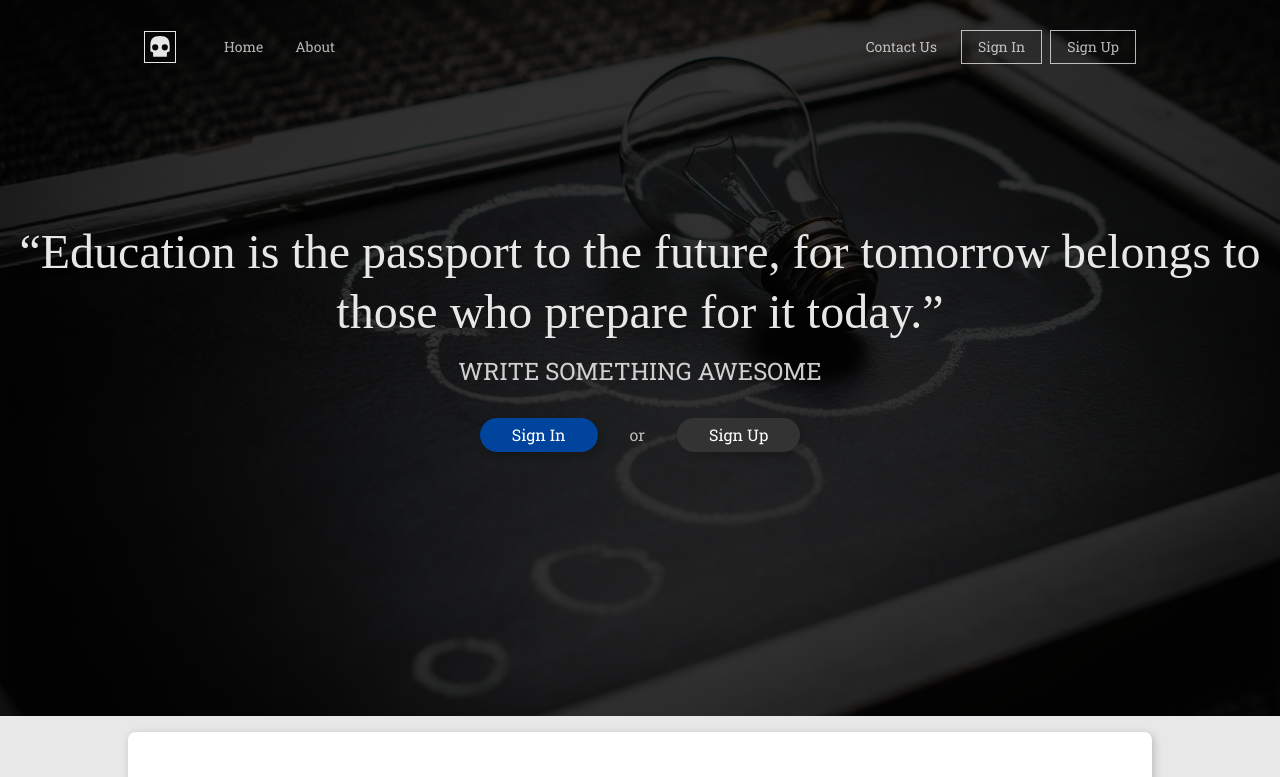
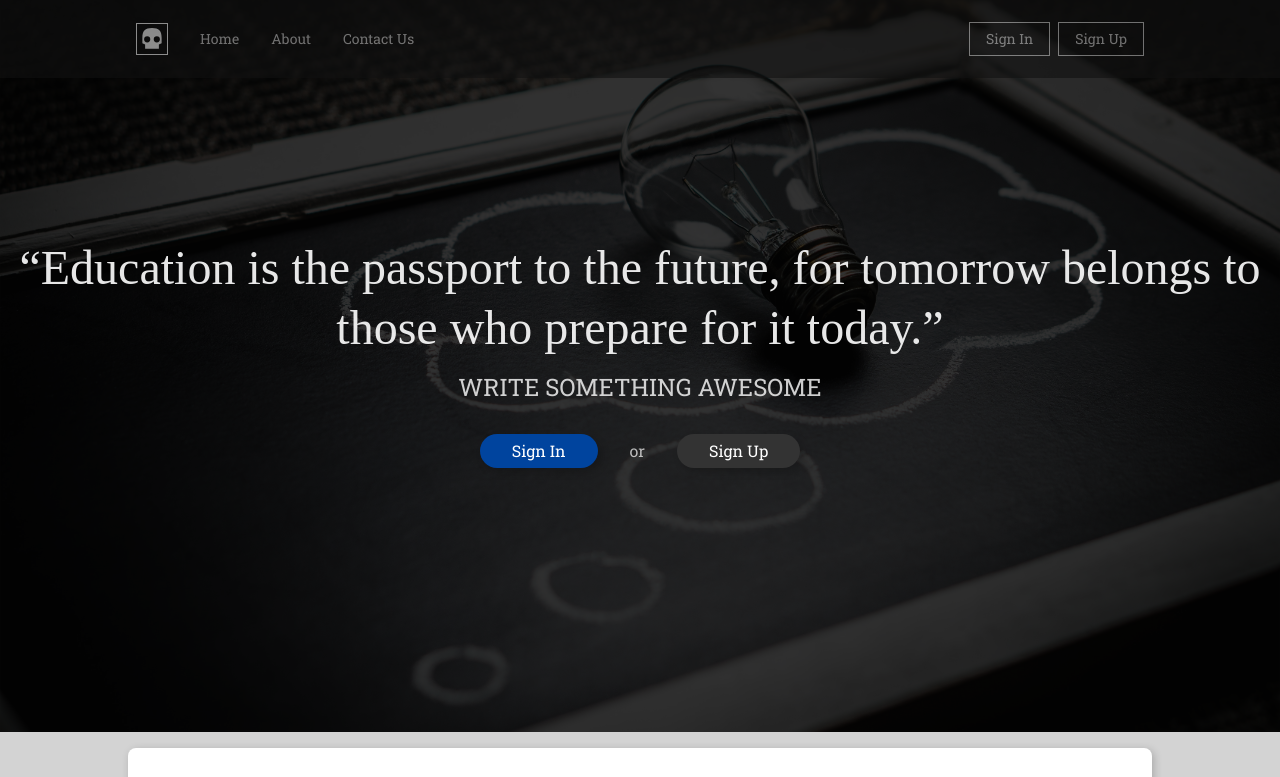
Before and after one commit to neelkanthaBhargava/Tuition-Classes-React-Demo, a React (Create React App) app: page / in a window 1280 px wide. Shown: the top 777 px of the page. Built offline with nearby package versions, Linux system fonts and the light colour scheme; a web font is replaced by a local one.

Commit message:
home page basic structure done

```diff
--- a/src/App.jsx
+++ b/src/App.jsx
@@ -5,14 +5,46 @@ import NavTop from './components/navigation/NavTop';
 import Home from './components/home/Home';
 import Boards from './components/home/Boards';
 import Footer from './components/navigation/Footer';
+import CommonNav from './components/navigation/CommonNav';
+
+const initialState = {
+  route: 'home',
+  user: {
+    uname: '',
+    email: '',
+  },
+  isSignedIn: false
+}
 
 class App extends Component {
+  constructor(props) {
+    super(props);
+    this.state = initialState;
+  }
+
+  onRouteChange = (route) => {
+    if (route === 'signout')
+      this.setState(initialState);
+    else if (route === 'dashboard')
+      this.setState({ isSignedIn: true });
+    else this.setState({ route: route });
+  }
+
   render() {
+    const { route, isSignedIn } = this.state;
     return (
       <div >
-        <NavTop />
-        <Home />
-        <Boards />
+        {
+          route === 'home'
+          ? <div>
+          <NavTop onRouteChange={this.onRouteChange} route={route} isSignedIn={isSignedIn} />
+              <Home />
+              <Boards />
+            </div>
+            : <div>
+              <CommonNav onRouteChange={this.onRouteChange} route={route} isSignedIn={isSignedIn} />
+            {`Something route ${route}`}</div>
+          }
         <Footer />
       </div>
     );
--- a/src/components/home/Boards.jsx
+++ b/src/components/home/Boards.jsx
@@ -27,7 +27,7 @@ export default class Boards extends Component {
     render() {
         return (
             <div>
-                <div className='flex flex-wrap flex-nowrap-ns justify-center'>
+                <div className='flex flex-wrap justify-center'>
                     <BoardCard boardName={boards[0].boardName}
                         boardUrl={boards[0].boardUrl}
                         classStart={boards[0].classStart}
--- a/src/components/home/Home.jsx
+++ b/src/components/home/Home.jsx
@@ -1,10 +1,11 @@
-import React, { Component } from 'react'
+//@ts-check
+import React, { Component } from 'react';
 
 export default class Home extends Component {
     render() {
         return (
             <div>
-                <section className="mw5 mw6-m mw8-l center bg-white pa2 ph6-ns mt3 br3 shadow-4">
+                <section className="mw5 mw7-m mw8-l center bg-white pa2 ph6-ns mt3 br3 shadow-4">
                     <h1 className="mt4 f1 tc">Centered Container</h1>
                     <p className="lh-copy f4 tc">
                         Lorem ipsum dolor sit amet consectetur adipisicing elit. Debitis cum amet distinctio harum! Repellat quos culpa vel vitae repudiandae excepturi dignissimos nam nulla dolores, dolor corrupti quisquam! Voluptatem, cupiditate? Ex.
--- a/src/components/home/boardcard/BoardCard.jsx
+++ b/src/components/home/boardcard/BoardCard.jsx
@@ -12,7 +12,7 @@ const BoardCard = ({ boardName, boardUrl, classStart, classEnd }) => {
                     <h1 className="f4">{boardName}</h1>
                     <hr className="mw3 bb bw1 b--black-10" />
                 </div>
-                <p className="lh-copy measure center f6 black-70">
+                <p className="lh-copy measure center f6 black-70 tc">
                     {`From Classes ${classStart} to ${classEnd}`}
                 </p>
             </article>
--- /dev/null
+++ b/src/components/navigation/CommonNav.jsx
@@ -0,0 +1,43 @@
+import React, { Component } from 'react'
+
+export default class CommonNav extends Component {
+    render() {
+        const {onRouteChange, route, isSignedIn} = this.props;
+        return (
+            <div className={`bg-near-black ${route==='home'?'o-60':''}`}>
+                <nav className={`dt w-100 mw8 center`} >
+                    <div className="dtc w2 v-mid pa2">
+                        <div
+                            className="dib w2 h2 pa1 ba b--white-90 grow-large border-box pointer"
+                            onClick={() => onRouteChange('home')}>
+                            <svg className="link white-90 hover-white" data-icon="skull" viewBox="0 0 32 32" style={{ fill: 'currentcolor' }}><title>skull icon</title><path d="M16 0 C6 0 2 4 2 14 L2 22 L6 24 L6 30 L26 30 L26 24 L30 22 L30 14 C30 4 26 0 16 0 M9 12 A4.5 4.5 0 0 1 9 21 A4.5 4.5 0 0 1 9 12 M23 12 A4.5 4.5 0 0 1 23 21 A4.5 4.5 0 0 1 23 12"></path></svg>
+                        </div>
+                    </div>
+                    <div className="dtc v-mid tl pa2">
+                        <p className="f6 fw4 hover-white no-underline white-70 dib pv2 ph3 pointer"
+                            onClick={() => onRouteChange('home')}>
+                            Home</p>
+                        <p className="f6 fw4 hover-white no-underline white-70 dib pv2 ph3 pointer"
+                            onClick={() => onRouteChange('about')}>
+                            About</p>
+                        <p className="f6 fw4 hover-white no-underline white-70 dib pv2 ph3 pointer"
+                            onClick={() => onRouteChange('contact')}>
+                            Contact Us</p>
+                    </div>
+                    {
+                        !isSignedIn
+                            ? <div className="dtc v-mid tr pa2">
+                                <p className="f6 fw4 hover-white no-underline white-70 dib ml2 pv2 ph3 ba pointer"
+                                    onClick={() => onRouteChange('signin')}>
+                                    Sign In</p>
+                                <p className="f6 fw4 hover-white no-underline white-70 dib ml2 pv2 ph3 ba pointer"
+                                    onClick={() => onRouteChange('signup')}>
+                                    Sign Up</p>
+                            </div>
+                            : <div></div>
+                    }
+                </nav>
+            </div>
+        )
+    }
+}
--- /dev/null
+++ b/src/components/navigation/HomeHeader.jsx
@@ -0,0 +1,33 @@
+//@ts-check
+import React from 'react';
+
+const HomeHeader = ({ onRouteChange, isSignedIn }) => {
+
+    return (
+        <div className=' flex justify-center'>
+            <div className="tc mt4 mt5-m mt6-l ph3">
+                <h1 className="f3 f1-ns fw2 white-90 mb0 lh-title header-quotes">
+                    “Education is the passport to the future, for tomorrow belongs to those who prepare for it today.”
+                </h1>
+                <h2 className="fw1 f5 f3-ns white-80 mt3 mb4">WRITE SOMETHING AWESOME</h2>
+                {
+                    !isSignedIn
+                        ? <div>
+                            <div className="f5 grow-large no-underline br-pill ph4 pv2 mb2 dib white bg-dark-blue shadow-5 pointer"
+                                onClick={() => onRouteChange('signin')}>
+                                Sign In
+                            </div>
+                            <span className="f5 dib pv2 ph4 white-70 mb2">or</span>
+                            <div className="f5 grow-large no-underline br-pill ph4 pv2 mb2 dib white bg-dark-gray shadow-5 pointer"
+                                onClick={() => onRouteChange('signup')}>
+                                Sign Up
+                            </div>
+                        </div>
+                        : <div></div>
+                }
+            </div>
+        </div>
+    );
+}
+
+export default HomeHeader;
--- a/src/components/navigation/NavTop.jsx
+++ b/src/components/navigation/NavTop.jsx
@@ -1,47 +1,29 @@
+//@ts-check
 import React, { Component } from 'react'
 import './NavTop.css';
+import HomeHeader from './HomeHeader';
+import CommonNav from './CommonNav';
+
 class NavTop extends Component {
+
     render() {
+        const { onRouteChange, route, isSignedIn } = this.props;
         return (
             <div>
                 <header >
                     <div className="cover bg-left bg-center-l bg-image-url" >
                         <div className="bg-black-80 pb5 pb6-m pb7-l">
-                            <nav className={`dt w-100 mw8 center`} >
-                                <div className="dtc w2 v-mid pa3">
-                                    <div
-                                        className="dib w2 h2 pa1 ba b--white-90 grow-large border-box pointer">
-                                        <svg className="link white-90 hover-white" data-icon="skull" viewBox="0 0 32 32" style={{ fill: 'currentcolor' }}><title>skull icon</title><path d="M16 0 C6 0 2 4 2 14 L2 22 L6 24 L6 30 L26 30 L26 24 L30 22 L30 14 C30 4 26 0 16 0 M9 12 A4.5 4.5 0 0 1 9 21 A4.5 4.5 0 0 1 9 12 M23 12 A4.5 4.5 0 0 1 23 21 A4.5 4.5 0 0 1 23 12"></path></svg>
-                                    </div>
-                                </div>
-                                <div className="dtc v-mid tl pa3">
-                                    <p className="f6 fw4 hover-white no-underline white-70 dib pv2 ph3 pointer">
-                                        Home</p>
-                                    <p className="f6 fw4 hover-white no-underline white-70 dib pv2 ph3 pointer">
-                                        About</p>
-                                </div>
-                                <div className="dtc v-mid tr pa3">
-                                    <p className="f6 fw4 hover-white no-underline white-70 dib pv2 ph3 pointer">
-                                        Contact Us</p>
-                                    <p className="f6 fw4 hover-white no-underline white-70 dib ml2 pv2 ph3 ba pointer">
-                                        Sign In</p>
-                                    <p className="f6 fw4 hover-white no-underline white-70 dib ml2 pv2 ph3 ba pointer">
-                                        Sign Up</p>
-                                </div>
-                            </nav>
-                            <div className="tc-l mt4 mt5-m mt6-l ph3">
-                                <h1 className="f2 f1-l fw2 white-90 mb0 lh-title header-quotes">
-                                    “Education is the passport to the future, for tomorrow belongs to those who prepare for it today.”
-                                </h1>
-                                <h2 className="fw1 f3 white-80 mt3 mb4">WRITE SOMETHING AWESOME</h2>
-                                <div className="f5 grow-large no-underline br-pill ph4 pv2 mb2 dib white bg-dark-blue shadow-5" >Sign In</div>
-                                <span className="f5 dib pv2 ph4 white-70 mb2">or</span>
-                                <div className="f5 grow-large no-underline br-pill ph4 pv2 mb2 dib white bg-dark-gray shadow-5" >Sign Up</div>
-                            </div>
+                            <CommonNav
+                                onRouteChange={onRouteChange}
+                                route = {route}
+                                isSignedIn={isSignedIn} />
+                            <HomeHeader
+                                onRouteChange={onRouteChange}
+                                isSignedIn={isSignedIn} />
                         </div>
                     </div>
                 </header>
-            </div>
+            </div >
         )
     }
 }
--- a/src/index.css
+++ b/src/index.css
@@ -2,5 +2,5 @@ body {
   margin: 0;
   padding: 0;
   font-family: 'Roboto Slab', serif;
-  background-color: rgb(232, 232, 232);
+  background-color: lightgray;
 }
```
